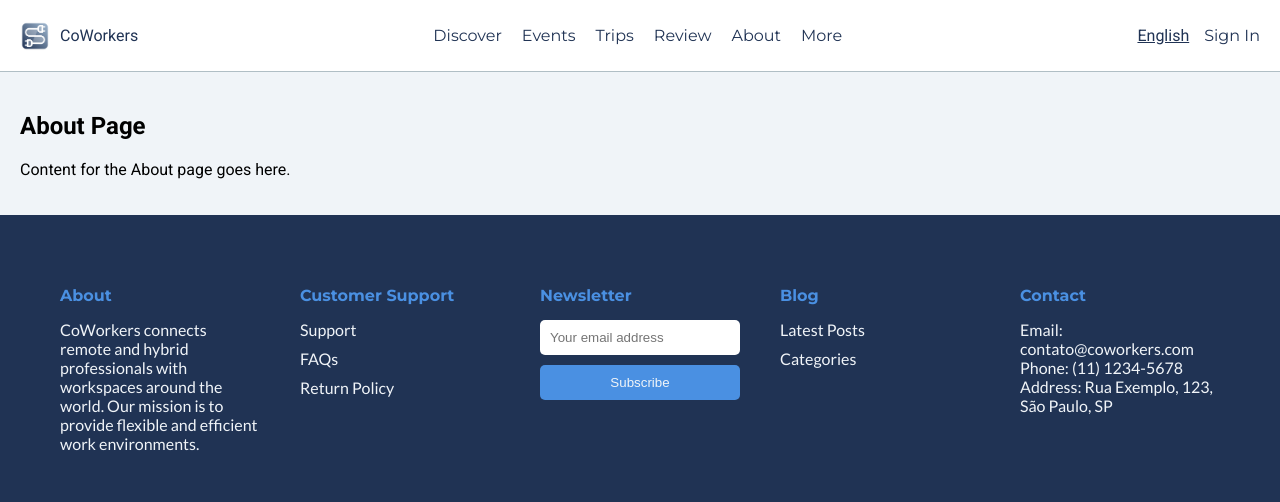
After one commit to Ludmilahttps/coWorker, a Django app: page /en/about/ in a window 1280 px wide. The commit adds this page. Shown: the top 502 px of the page. Run offline with Django 5.2, Linux system fonts and the light colour scheme.

Commit message:
páginas do Header funcionando

```diff
--- /dev/null
+++ b/homepage/templates/homepage/about.html
@@ -0,0 +1,12 @@
+{% extends 'homepage/header.html' %}
+{% load i18n %}
+{% block title %}{% trans "About" %}{% endblock %}
+
+{% block content %}
+<section style="padding: 20px;">
+    <h1>{% trans "About Page" %}</h1>
+    <p>{% trans "Content for the About page goes here." %}</p>
+</section>
+
+{% include 'homepage/footer.html' %}
+{% endblock %}
--- a/homepage/templates/homepage/header.html
+++ b/homepage/templates/homepage/header.html
@@ -18,10 +18,12 @@
         </div>
         <nav>
             <ul>
-                <li><a href="#">{% trans "Discover" %}</a></li>
-                <li><a href="#">{% trans "Trips" %}</a></li>
-                <li><a href="#">{% trans "Review" %}</a></li>
-                <li><a href="#">{% trans "More" %}</a></li>
+                <li><a href="{% url 'discover' %}">{% trans "Discover" %}</a></li>
+                <li><a href="{% url 'events' %}">{% trans "Events" %}</a></li>
+                <li><a href="{% url 'trips' %}">{% trans "Trips" %}</a></li>
+                <li><a href="{% url 'review' %}">{% trans "Review" %}</a></li>
+                <li><a href="{% url 'about' %}">{% trans "About" %}</a></li>
+                <li><a href="{% url 'more' %}">{% trans "More" %}</a></li>
             </ul>
         </nav>
         <div class="user-controls">
--- /dev/null
+++ b/homepage/urls.py
@@ -0,0 +1,12 @@
+from django.urls import path
+from . import views
+
+urlpatterns = [
+    path('', views.home, name='home'),
+    path('discover/', views.discover, name='discover'),
+    path('events/', views.events, name='events'),
+    path('trips/', views.trips, name='trips'),
+    path('review/', views.review, name='review'),
+    path('about/', views.about, name='about'),
+    path('more/', views.more, name='more'),
+]
--- a/homepage/views.py
+++ b/homepage/views.py
@@ -3,13 +3,12 @@ from django.utils.translation import activate, get_language, get_language_info
 from django.shortcuts import render, redirect
 from django.contrib.auth.models import AnonymousUser
 
-
-def home(request):
+def get_context_data(request):
     if 'language' in request.GET:
         new_language = request.GET['language']
         activate(new_language)
         request.session['django_language'] = new_language
-        return redirect('/')
+        return redirect(request.path)  # redirecionar para a mesma página
 
     current_language = request.session.get('django_language', get_language())
     activate(current_language)
@@ -26,15 +25,38 @@ def home(request):
         'languages': languages_info,
         'dropdown_visible': dropdown_visible
     }
-    return render(request, 'homepage/home.html', context)
-
-def home_view(request):
-    context = {
-        # Outros contextos que você precisa passar para o template
-    }
 
     if not request.user.is_authenticated:
         request.user = AnonymousUser()
 
     context['user'] = request.user
-    return render(request, 'home.html', context)
+
+    return context
+
+def home(request):
+    context = get_context_data(request)
+    return render(request, 'homepage/home.html', context)
+
+def discover(request):
+    context = get_context_data(request)
+    return render(request, 'homepage/discover.html', context)
+
+def events(request):
+    context = get_context_data(request)
+    return render(request, 'homepage/events.html', context)
+
+def trips(request):
+    context = get_context_data(request)
+    return render(request, 'homepage/trips.html', context)
+
+def review(request):
+    context = get_context_data(request)
+    return render(request, 'homepage/review.html', context)
+
+def about(request):
+    context = get_context_data(request)
+    return render(request, 'homepage/about.html', context)
+
+def more(request):
+    context = get_context_data(request)
+    return render(request, 'homepage/more.html', context)
--- a/setup/urls.py
+++ b/setup/urls.py
@@ -11,9 +11,9 @@ urlpatterns = [
 ]
 
 urlpatterns += i18n_patterns(
-    path('', home, name='home'),
+    path('', include('homepage.urls')),
     path('accounts/', include('accounts.urls')),
-    # path('accounts/', include('allauth.urls')),
+    path('accounts/', include('allauth.urls')),
 )
 
 if settings.DEBUG:
```
Also changed, not shown: homepage/templates/homepage/discover.html (added, +12 -0 lines), homepage/templates/homepage/events.html (added, +12 -0 lines), homepage/templates/homepage/more.html (added, +12 -0 lines), homepage/templates/homepage/review.html (added, +12 -0 lines), homepage/templates/homepage/trips.html (added, +12 -0 lines), 1 other file.
